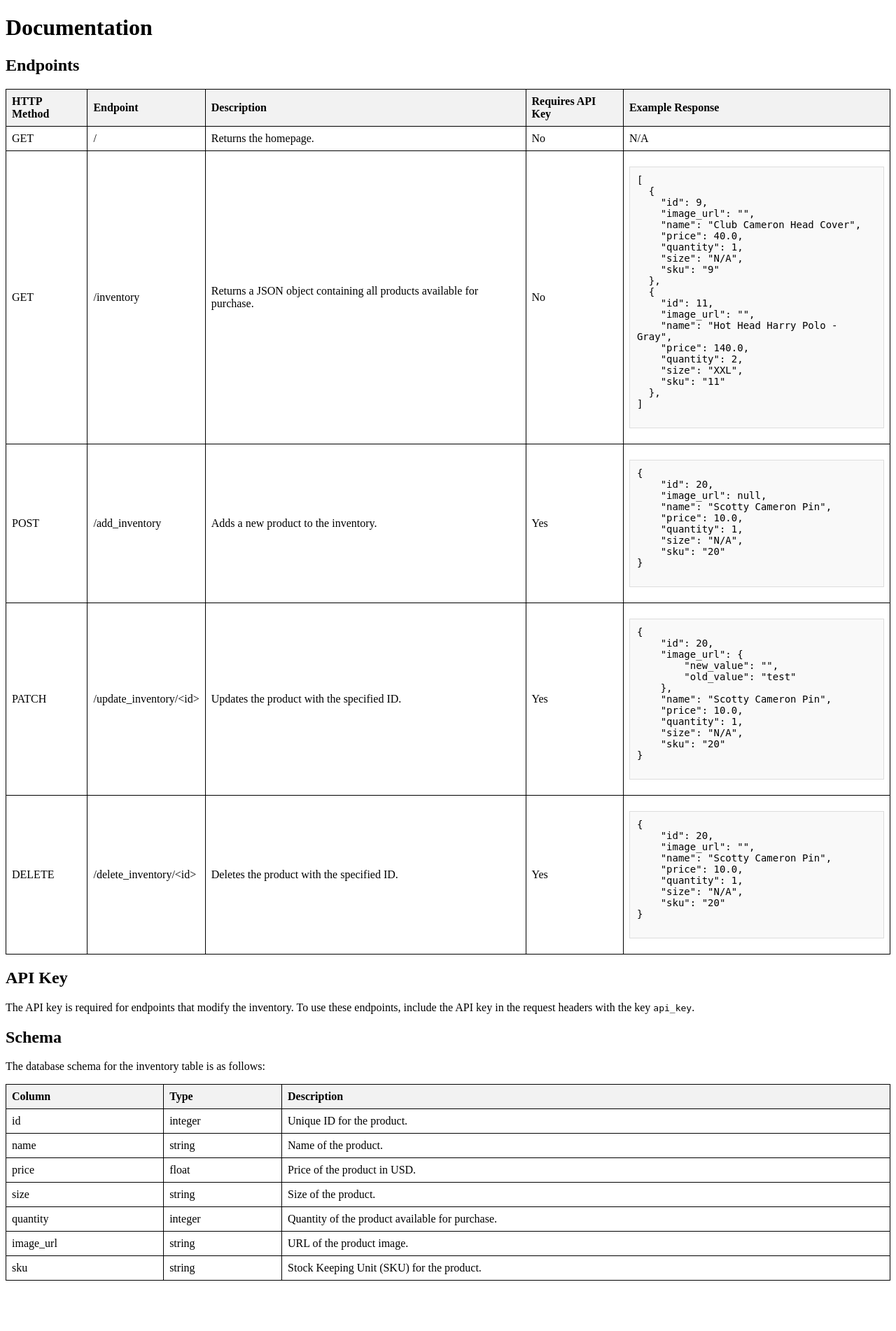
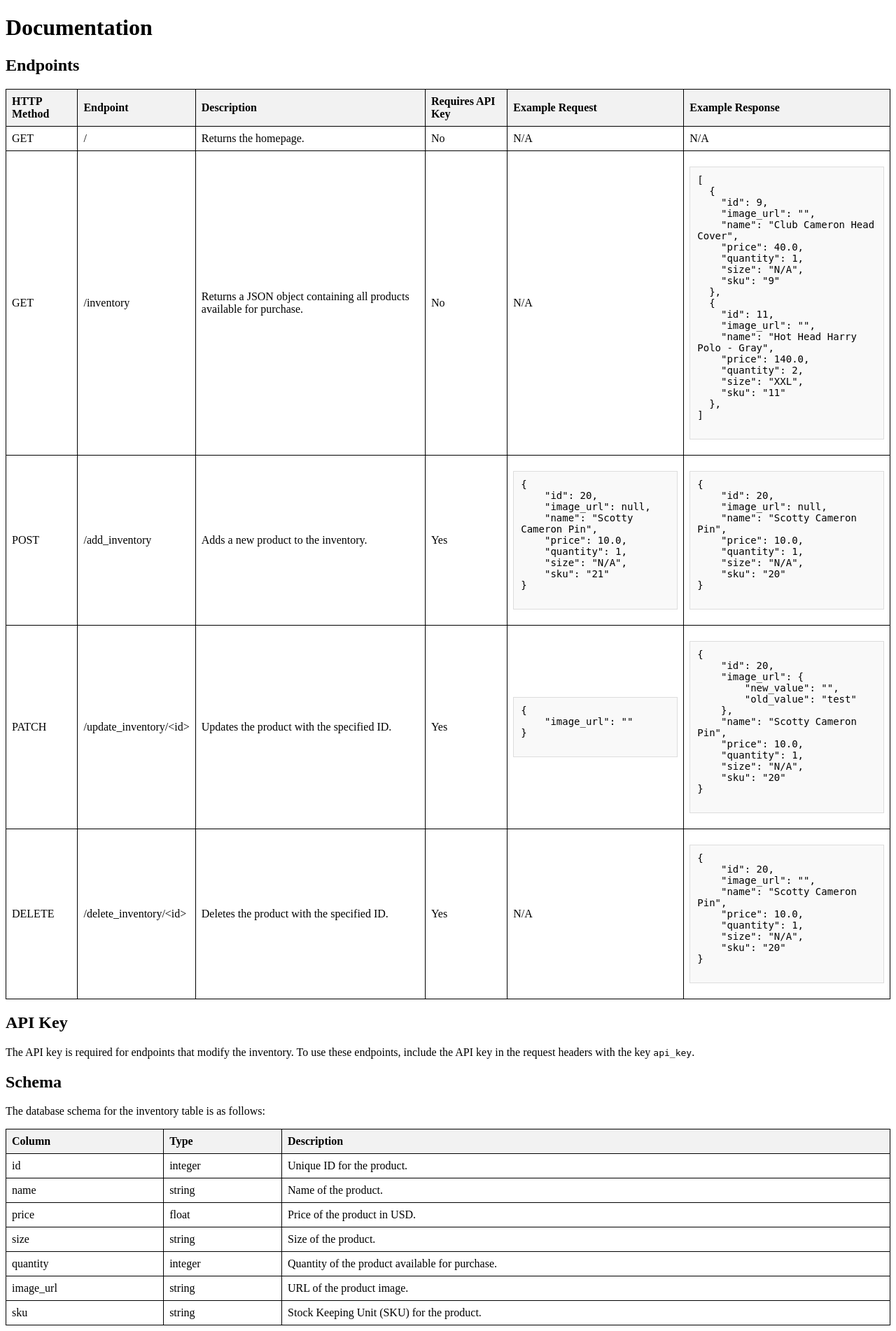
Before and after one commit to GregoryRash6/Scotty_Backend, a Flask app: page / in a window 1280 px wide. Shown: the whole page at 70% size. Before the commit the page ends 1830 px from the top, so only its background shows below. Run offline with Flask 2, Linux system fonts and the light colour scheme; parts of the project's set-up code (start-up, migrations or seed data) failed here and were passed over.

Commit message:
add example request

```diff
--- a/templates/index.html
+++ b/templates/index.html
@@ -35,6 +35,7 @@
 			<th>Endpoint</th>
 			<th>Description</th>
 			<th>Requires API Key</th>
+			<th>Example Request</th>
 			<th>Example Response</th>
 		</tr>
 	</thead>
@@ -45,12 +46,14 @@
 			<td>Returns the homepage.</td>
 			<td>No</td>
 			<td>N/A</td>
+			<td>N/A</td>
 		</tr>
 		<tr>
 			<td>GET</td>
 			<td>/inventory</td>
 			<td>Returns a JSON object containing all products available for purchase.</td>
 			<td>No</td>
+			<td>N/A</td>
 			<td>
 			<pre>
 [
@@ -90,6 +93,19 @@
     "price": 10.0,
     "quantity": 1,
     "size": "N/A",
+    "sku": "21"
+}
+		</pre>
+			</td>
+			<td>
+				<pre>
+{
+    "id": 20,
+    "image_url": null,
+    "name": "Scotty Cameron Pin",
+    "price": 10.0,
+    "quantity": 1,
+    "size": "N/A",
     "sku": "20"
 }
 		</pre>
@@ -100,6 +116,13 @@
 			<td>/update_inventory/&lt;id&gt;</td>
 			<td>Updates the product with the specified ID.</td>
 			<td>Yes</td>
+			<td>
+			<pre>
+{
+    "image_url": ""
+}
+		</pre>
+		</td>
 			<td>
 			<pre>
 {
@@ -122,6 +145,7 @@
 			<td>/delete_inventory/&lt;id&gt;</td>
 			<td>Deletes the product with the specified ID.</td>
 			<td>Yes</td>
+			<td>N/A</td>
 			<td>
 				<pre>
 {
```
